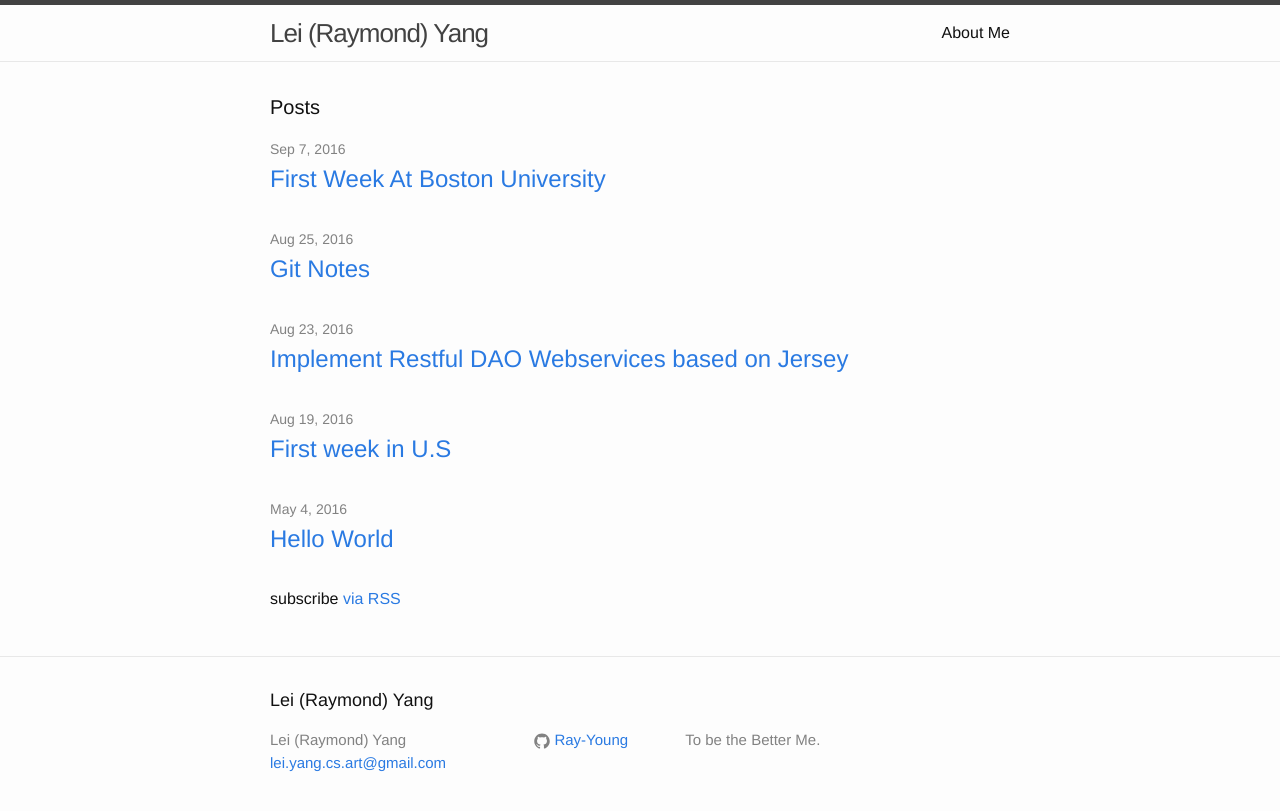
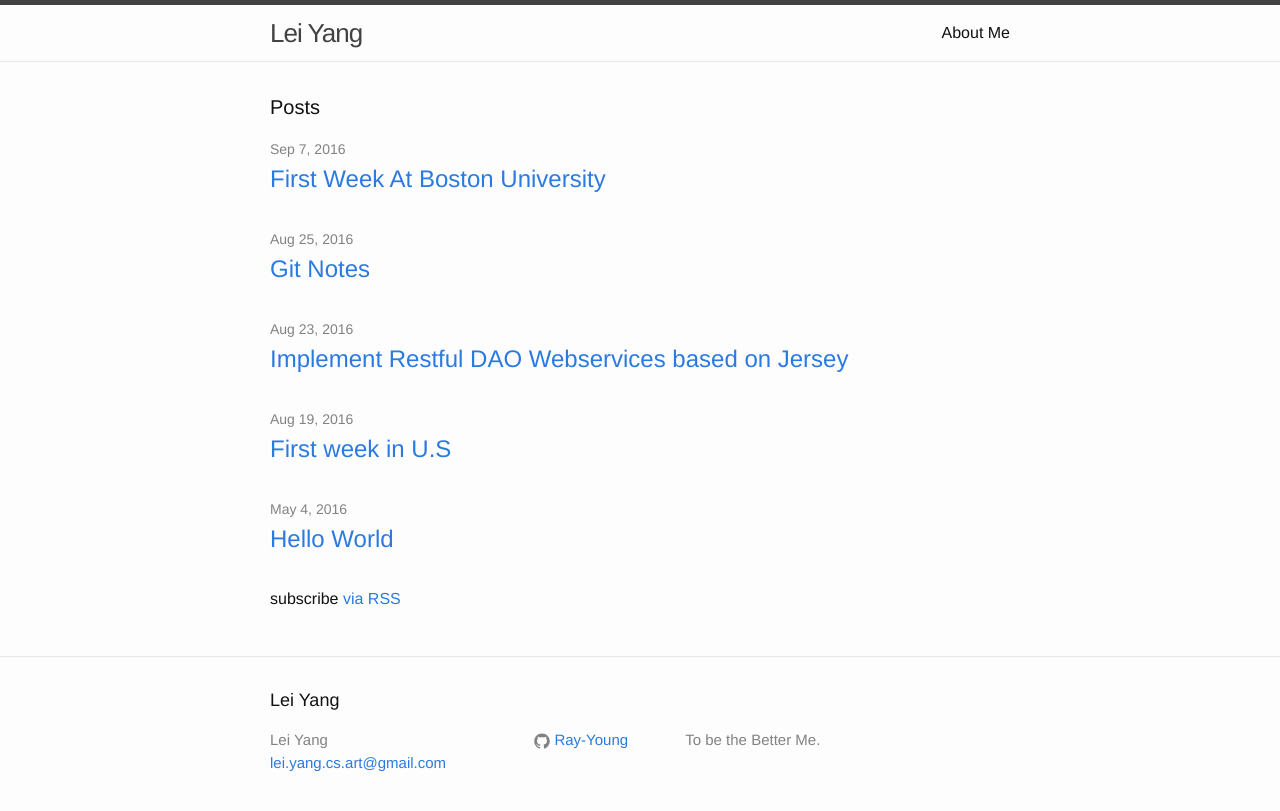
Before and after one commit to Ray-Young/ray-young.github.io, a Jekyll site: the page built from index.html, in a window 1280 px wide. Shown: the top 811 px of the page. Built offline with Jekyll 4.4.1, drawn with Linux system fonts in a browser that asks for light colours.

Commit message:
Update the config.yml Blog name

```diff
--- a/_config.yml
+++ b/_config.yml
@@ -1,5 +1,5 @@
 # Site Settings
-title: Lei (Raymond) Yang
+title: Lei Yang
 email: lei.yang.cs.art@gmail.com
 description: To be the Better Me.
 baseurl: ""
```
